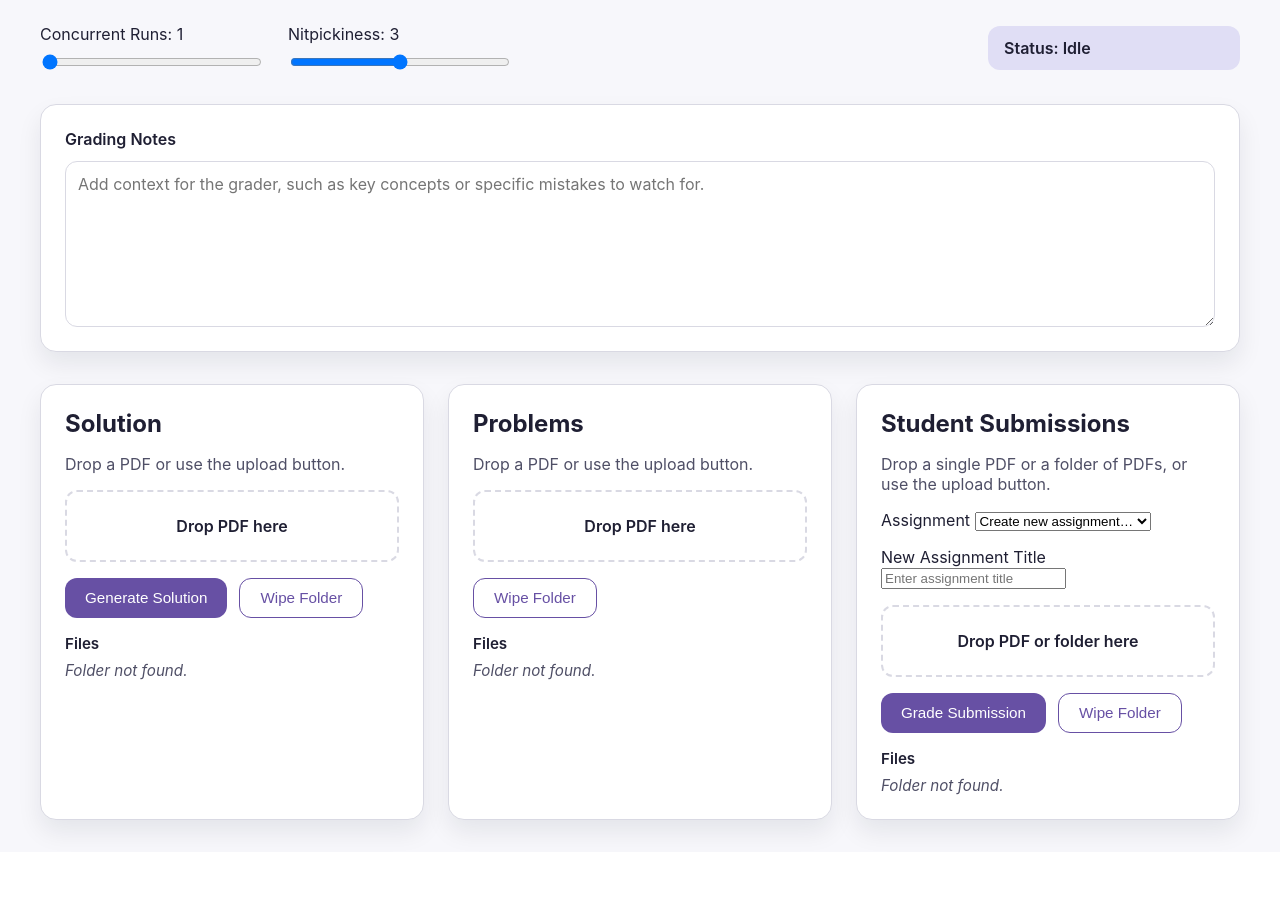
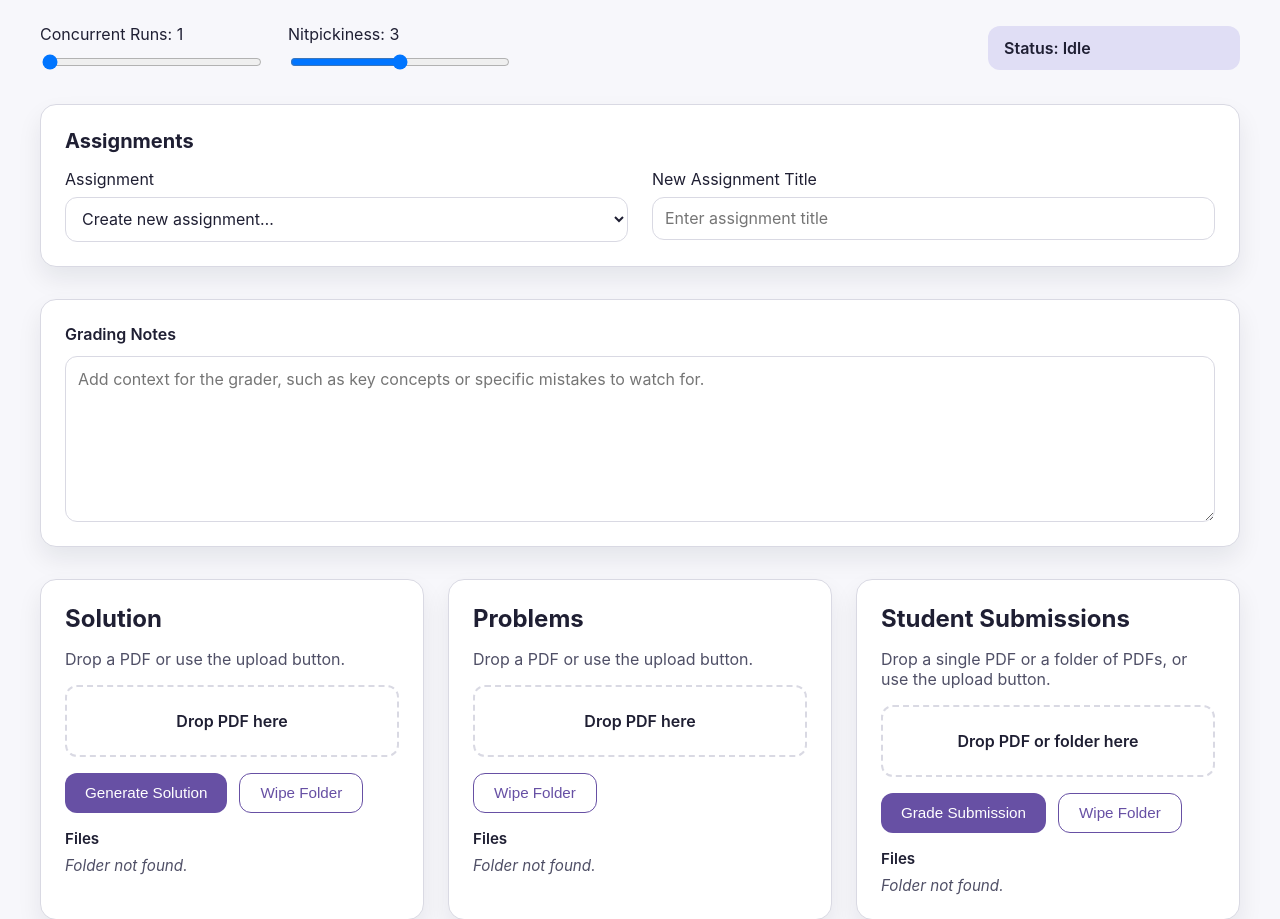
Before and after one commit to CaelenMiller/AI-Pre-Grader, a Flask app: page / in a window 1280 px wide. Shown: the part 71-990 px from the top of the page. Before the commit the page ends 911 px from the top, so only its background shows below. Run offline with Flask 3, Linux system fonts and the light colour scheme; data that the repository does not hold is empty.

Commit message:
Refactor assignment controls layout

```diff
--- a/static/styles.css
+++ b/static/styles.css
@@ -65,6 +65,48 @@ header h1 {
   border-radius: 0.75rem;
   font-weight: 600;
   min-width: 220px;
+}
+
+.assignment-controls {
+  background: var(--panel-bg);
+  border: 1px solid var(--border);
+  border-radius: 1rem;
+  padding: 1.5rem;
+  box-shadow: 0 12px 24px rgba(15, 23, 42, 0.08);
+  margin-bottom: 2rem;
+  display: flex;
+  flex-direction: column;
+  gap: 1rem;
+}
+
+.assignment-controls__title {
+  margin: 0;
+  font-size: 1.25rem;
+}
+
+.assignment-controls__form {
+  display: flex;
+  flex-wrap: wrap;
+  gap: 1.5rem;
+}
+
+.assignment-controls .form-group {
+  display: flex;
+  flex-direction: column;
+  gap: 0.5rem;
+  flex: 1 1 240px;
+  min-width: 220px;
+}
+
+.assignment-controls select,
+.assignment-controls input[type="text"] {
+  border-radius: 0.75rem;
+  border: 1px solid var(--border);
+  padding: 0.65rem 0.75rem;
+  font-size: 1rem;
+  font-family: inherit;
+  color: var(--text);
+  background: var(--panel-bg);
 }
 
 .notes {
--- a/templates/index.html
+++ b/templates/index.html
@@ -38,6 +38,37 @@
           </div>
         </div>
         <div class="status" id="status">Status: {{ status }}</div>
+      </section>
+
+      {% set assignment_list = assignments or [] %}
+      {% set has_assignments = assignment_list|length > 0 %}
+      {% set new_mode = (assignment_title and assignment_title not in assignment_list) or (not has_assignments and not assignment_title) %}
+      <section class="assignment-controls">
+        <h2 class="assignment-controls__title">Assignments</h2>
+        <div class="assignment-controls__form">
+          <div class="form-group">
+            <label for="assignment-selector">Assignment</label>
+            <select id="assignment-selector" name="assignmentSelector">
+              <option value="" disabled {% if not new_mode and not assignment_title %}selected{% endif %}>
+                Select an assignment
+              </option>
+              {% for name in assignment_list %}
+              <option value="{{ name }}" {% if name == assignment_title %}selected{% endif %}>{{ name }}</option>
+              {% endfor %}
+              <option value="__new__" {% if new_mode %}selected{% endif %}>Create new assignment…</option>
+            </select>
+          </div>
+          <div class="form-group" id="new-assignment-group" {% if not new_mode %}hidden{% endif %}>
+            <label for="assignment-title">New Assignment Title</label>
+            <input
+              type="text"
+              id="assignment-title"
+              name="assignmentTitle"
+              placeholder="Enter assignment title"
+              value="{% if new_mode %}{{ assignment_title }}{% endif %}"
+            />
+          </div>
+        </div>
       </section>
 
       <section class="notes">
@@ -118,31 +149,6 @@
           <p class="panel-description">
             Drop a single PDF or a folder of PDFs, or use the upload button.
           </p>
-          {% set assignment_list = assignments or [] %}
-          {% set has_assignments = assignment_list|length > 0 %}
-          {% set new_mode = (assignment_title and assignment_title not in assignment_list) or (not has_assignments and not assignment_title) %}
-          <div class="form-group">
-            <label for="assignment-selector">Assignment</label>
-            <select id="assignment-selector" name="assignmentSelector">
-              <option value="" disabled {% if not new_mode and not assignment_title %}selected{% endif %}>
-                Select an assignment
-              </option>
-              {% for name in assignment_list %}
-              <option value="{{ name }}" {% if name == assignment_title %}selected{% endif %}>{{ name }}</option>
-              {% endfor %}
-              <option value="__new__" {% if new_mode %}selected{% endif %}>Create new assignment…</option>
-            </select>
-          </div>
-          <div class="form-group" id="new-assignment-group" {% if not new_mode %}hidden{% endif %}>
-            <label for="assignment-title">New Assignment Title</label>
-            <input
-              type="text"
-              id="assignment-title"
-              name="assignmentTitle"
-              placeholder="Enter assignment title"
-              value="{% if new_mode %}{{ assignment_title }}{% endif %}"
-            />
-          </div>
           <div class="drop-area" data-category="submissions">
             <p>Drop PDF or folder here</p>
             <input type="file" accept="application/pdf" webkitdirectory directory multiple />
```
